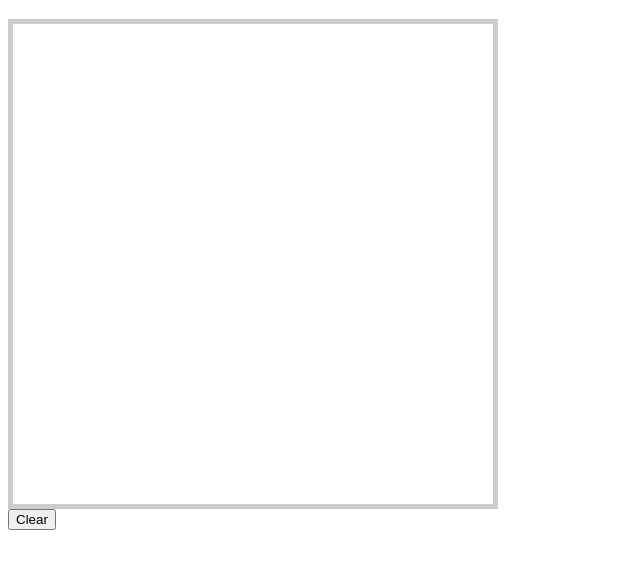
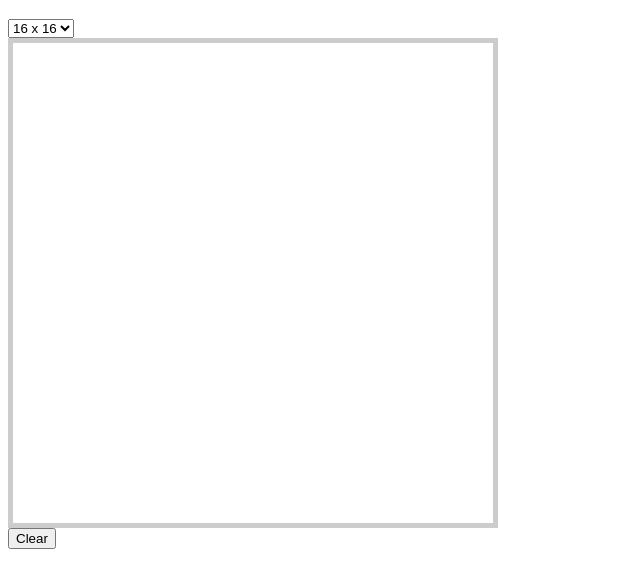
Before and after one commit to lnak2110/etch-a-sketch, a plain HTML site: page index.html in a window 1280 px wide. Both pictures are taken after a click on the button "Clear". Shown: the part 61-648 px from the top of the page, without its empty margins (0-640 px from the left). Drawn offline with Linux system fonts and the light colour scheme.

Commit message:
Add a select button with 3 size options

```diff
--- a/index.html
+++ b/index.html
@@ -10,6 +10,12 @@
     </head>
     <body>
         <h1>Etch-A-Sketch</h1>
-        <div id="container"></div>
+        <div id="container">
+            <select name="size" id="size">
+                <option value="16">16 x 16</option>
+                <option value="24">24 x 24</option>
+                <option value="32">32 x 32</option>
+            </select>
+        </div>
     </body>
 </html>
--- a/script.js
+++ b/script.js
@@ -1,41 +1,57 @@
 const container = document.querySelector('#container');
-
+const size = document.getElementById('size');
 const drawContainer = document.createElement('div');
 drawContainer.classList.add('draw-container');
 container.appendChild(drawContainer);
 
 let nGridSquares = 16;
 
-for (let i = 1; i <= nGridSquares; i++) {
-    for (let j = 1; j <= nGridSquares; j++){
+let color = 'blue';
+
+createGrid(nGridSquares);
+
+
+function createGrid(nGridSquares) {
+    for (let i = 1; i <= (nGridSquares * nGridSquares); i++) {
         const gridSquares = document.createElement('div');
-        gridSquares.classList.add('grid-squares');
-        drawContainer.appendChild(gridSquares);
+        drawContainer.style.gridTemplateColumns = `repeat(${nGridSquares}, 1fr)`;
+        drawContainer.style.gridTemplateRows = `repeat(${nGridSquares}, 1fr)`;
+        drawContainer.appendChild(gridSquares).classList.add('grid-squares');
     }
 }
 
-let color = 'blue';
-
-// Make div squares appear as a grid
-drawContainer.style.gridTemplateColumns = 'repeat(' + nGridSquares + ', 1fr)';
-
 const gridSquares = document.querySelectorAll('.grid-squares');
-gridSquares.forEach((gridSquare) => {
-    gridSquare.addEventListener('mouseover', paintGrid);
-});
-
-function paintGrid(e) {
-    e.target.style.backgroundColor = color;
-}
-
-function clearGrid(e) {
+function paintGrid() {
+    const gridSquares = document.querySelectorAll('.grid-squares');
     gridSquares.forEach((gridSquare) => {
-        gridSquare.style.backgroundColor = 'white';
+        gridSquare.addEventListener('mouseover', () => {
+            gridSquare.style.backgroundColor = color;
+        });
     });
 }
 
+paintGrid();
+
+function clearGrid() {
+    const gridSquares = document.querySelectorAll('.grid-squares');
+    gridSquares.forEach((gridSquare) => {
+        gridSquare.remove();
+    });
+    createGrid(size.value);
+    paintGrid();
+}
+
+function resize() {
+    size.addEventListener('change', (e) => {
+        clearGrid();
+        createGrid(e.target.value);
+        paintGrid();
+    });
+}
+
+resize();
+
 const clear = document.createElement('button');
-clear.textContent = "Clear";
+clear.textContent = 'Clear';
+clear.addEventListener('click', clearGrid);
 container.appendChild(clear);
-
-clear.addEventListener('click', clearGrid);
```
